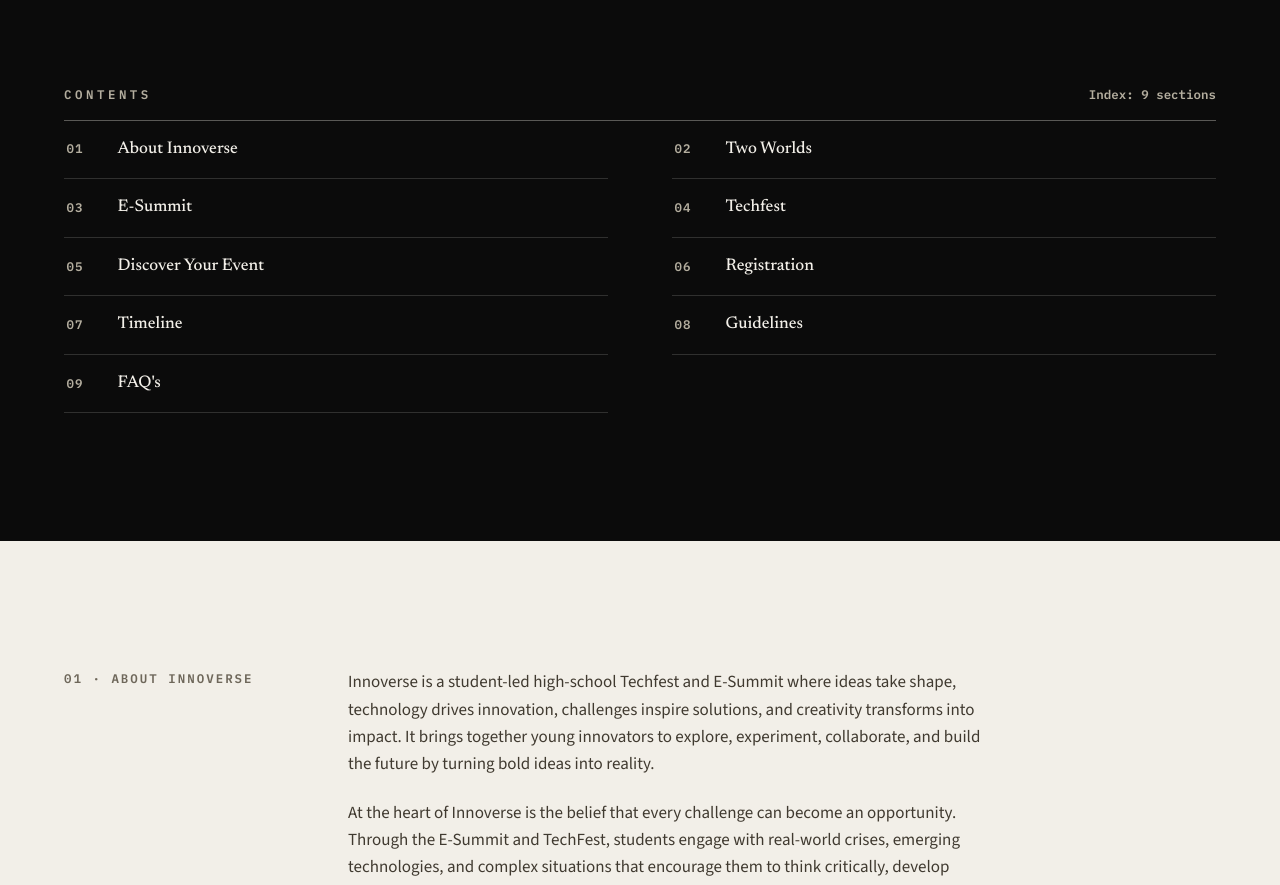
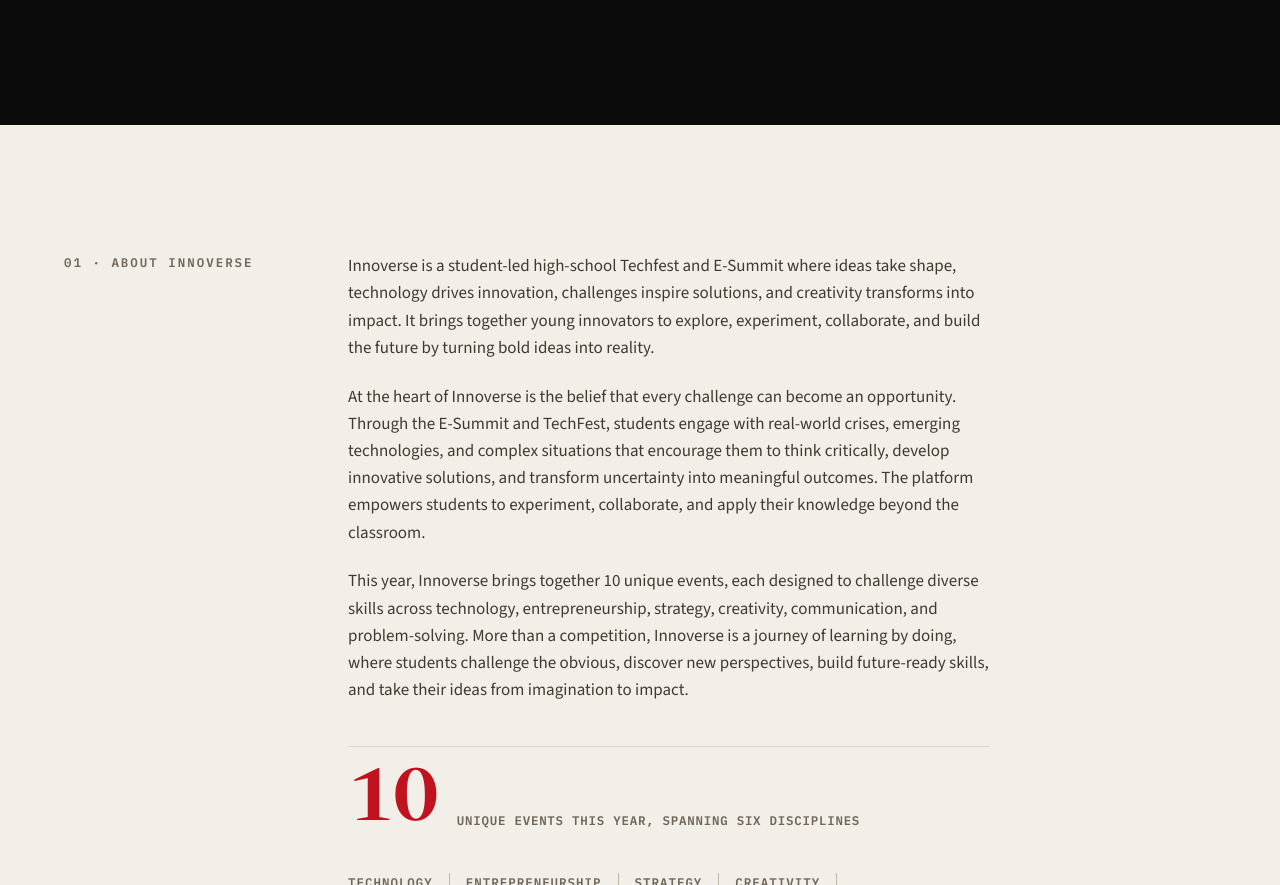
Before and after one commit to akihikopeace102-jpg/innoverse-2026, a plain HTML site: page index.html in a window 1280 px wide. Shown: the part 968-1853 px from the top of the page. Drawn offline with Linux system fonts and the light colour scheme.

Commit message:
Remove contents panel from homepage

```diff
--- a/index.html
+++ b/index.html
@@ -118,23 +118,7 @@
           <p class="hc-sub">28 September 2026 · 9:30 AM IST</p>
         </div>
 
-        <div class="contents" aria-label="Site contents">
-          <div class="contents-head">
-            <p class="kicker">Contents</p>
-            <p class="contents-count">Index: 9 sections</p>
-          </div>
-          <ol class="contents-list">
-            <li><a href="#about"><span class="c-num">01</span><span class="c-title">About Innoverse</span><svg class="c-arrow" viewBox="0 0 24 24" fill="none" stroke="currentColor" stroke-width="1.5" stroke-linecap="round" stroke-linejoin="round" aria-hidden="true"><path d="M7 17 17 7"/><path d="M7 7h10v10"/></svg></a></li>
-            <li><a href="#worlds"><span class="c-num">02</span><span class="c-title">Two Worlds</span><svg class="c-arrow" viewBox="0 0 24 24" fill="none" stroke="currentColor" stroke-width="1.5" stroke-linecap="round" stroke-linejoin="round" aria-hidden="true"><path d="M7 17 17 7"/><path d="M7 7h10v10"/></svg></a></li>
-            <li><a href="esummit.html"><span class="c-num">03</span><span class="c-title">E-Summit</span><svg class="c-arrow" viewBox="0 0 24 24" fill="none" stroke="currentColor" stroke-width="1.5" stroke-linecap="round" stroke-linejoin="round" aria-hidden="true"><path d="M7 17 17 7"/><path d="M7 7h10v10"/></svg></a></li>
-            <li><a href="techfest.html"><span class="c-num">04</span><span class="c-title">Techfest</span><svg class="c-arrow" viewBox="0 0 24 24" fill="none" stroke="currentColor" stroke-width="1.5" stroke-linecap="round" stroke-linejoin="round" aria-hidden="true"><path d="M7 17 17 7"/><path d="M7 7h10v10"/></svg></a></li>
-            <li><a href="quiz.html"><span class="c-num">05</span><span class="c-title">Discover Your Event</span><svg class="c-arrow" viewBox="0 0 24 24" fill="none" stroke="currentColor" stroke-width="1.5" stroke-linecap="round" stroke-linejoin="round" aria-hidden="true"><path d="M7 17 17 7"/><path d="M7 7h10v10"/></svg></a></li>
-            <li><a href="https://forms.gle/2wMmQGNTSf1ycA4x6"><span class="c-num">06</span><span class="c-title">Registration</span><svg class="c-arrow" viewBox="0 0 24 24" fill="none" stroke="currentColor" stroke-width="1.5" stroke-linecap="round" stroke-linejoin="round" aria-hidden="true"><path d="M7 17 17 7"/><path d="M7 7h10v10"/></svg></a></li>
-            <li><a href="timeline.html"><span class="c-num">07</span><span class="c-title">Timeline</span><svg class="c-arrow" viewBox="0 0 24 24" fill="none" stroke="currentColor" stroke-width="1.5" stroke-linecap="round" stroke-linejoin="round" aria-hidden="true"><path d="M7 17 17 7"/><path d="M7 7h10v10"/></svg></a></li>
-            <li><a href="guidelines.html"><span class="c-num">08</span><span class="c-title">Guidelines</span><svg class="c-arrow" viewBox="0 0 24 24" fill="none" stroke="currentColor" stroke-width="1.5" stroke-linecap="round" stroke-linejoin="round" aria-hidden="true"><path d="M7 17 17 7"/><path d="M7 7h10v10"/></svg></a></li>
-            <li><a href="faq.html"><span class="c-num">09</span><span class="c-title">FAQ's</span><svg class="c-arrow" viewBox="0 0 24 24" fill="none" stroke="currentColor" stroke-width="1.5" stroke-linecap="round" stroke-linejoin="round" aria-hidden="true"><path d="M7 17 17 7"/><path d="M7 7h10v10"/></svg></a></li>
-          </ol>
-        </div>
+
       </div>
     </section>
 
```
